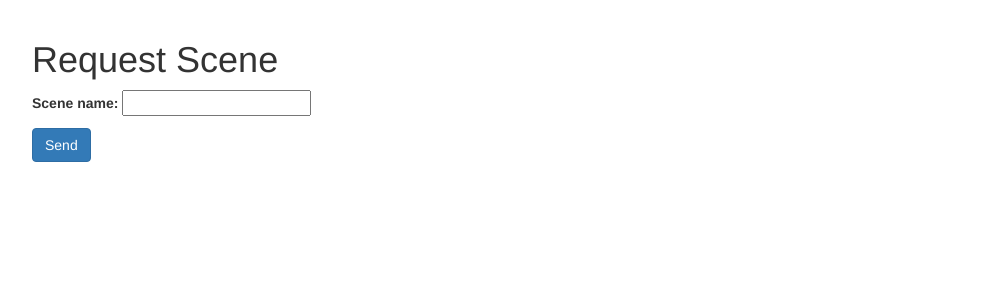
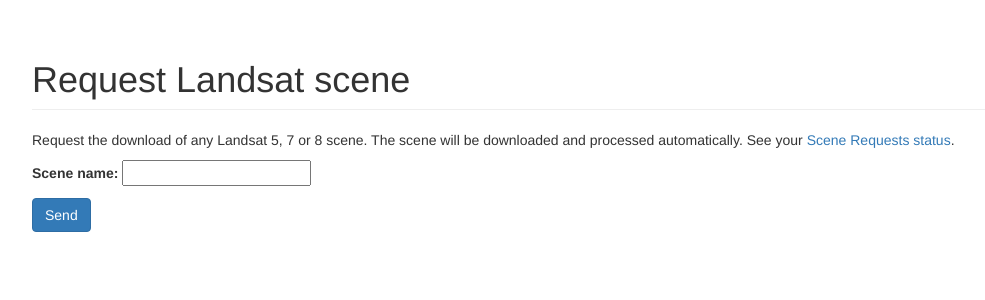
Before and after one commit to cenima-ibama/indicar_process, a Django app: page /request-scene/ in a window 1280 px wide. Shown: the part 72-372 px from the top of the page, without its empty margins (38-1023 px from the left). Run offline with Django 3.2, Linux system fonts and the light colour scheme; the visitor is signed in with stand-in values (Sample User, id 1); parts of the project's set-up code (start-up, migrations or seed data) failed here and were passed over; some libraries are stand-ins or nearby versions; some web fonts are replaced.

Commit message:
add class='page-header' to page titles and improve request-scene page

```diff
--- a/indicarprocess/catalogo/templates/catalogo/recursos.html
+++ b/indicarprocess/catalogo/templates/catalogo/recursos.html
@@ -1,4 +1,6 @@
 {% extends 'base.html' %}
+
+{% block title %}Recursos para uso no QGIS{% endblock title %}
 
 {% block page_title %}<h1>Recursos para uso no QGIS</h1>{% endblock page_title %}
 
--- a/indicarprocess/imagery/templates/imagery/cloud_rate.html
+++ b/indicarprocess/imagery/templates/imagery/cloud_rate.html
@@ -1,7 +1,7 @@
 {% extends 'base.html' %}
 {% load i18n %}
 
-{% block page_title %}<h1>{% trans 'Cloud rates of the last 16 days' %}</h1>{% endblock page_title %}
+{% block page_title %}<h1 class="page-header">{% trans 'Cloud rates of the last 16 days' %}</h1>{% endblock page_title %}
 
 {% block content %}
   {% if cloud_rate_data %}
--- a/indicarprocess/imagery/templates/imagery/login_form.html
+++ b/indicarprocess/imagery/templates/imagery/login_form.html
@@ -1,5 +1,4 @@
 {% load i18n %}
-
 
 <form action="{% url 'imagery:login' %}" method="post" role="form">{% csrf_token %}
   {% if next %}
--- a/indicarprocess/imagery/templates/imagery/login_page.html
+++ b/indicarprocess/imagery/templates/imagery/login_page.html
@@ -1,8 +1,9 @@
 {% extends "base.html" %}
 {% load i18n %}
 
+{% block title %}{% trans 'Login' %}{% endblock title %}
 
-{% block page_title %}<h1>{% trans 'Login' %}</h1>{% endblock page_title %}
+{% block page_title %}<h1 class="page-header">{% trans 'Login' %}</h1>{% endblock page_title %}
 
 {% block content %}
   {% if msg %}
--- a/indicarprocess/imagery/templates/imagery/not_found_scenerequest.html
+++ b/indicarprocess/imagery/templates/imagery/not_found_scenerequest.html
@@ -1,4 +1,6 @@
 {% extends 'imagery/user_scenerequest_list.html' %}
 {% load i18n %}
 
-<h1>{% block page_title %}{% trans 'Not Found Scene Requests' %}{% endblock page_title %}</h1>
+{% block title %}{% trans 'Not Found Scene Requests' %}{% endblock title %}
+
+{% block page_title %}<h1 class="page-header">{% trans 'Not Found Scene Requests' %}</h1>{% endblock page_title %}
--- a/indicarprocess/imagery/templates/imagery/request_scene.html
+++ b/indicarprocess/imagery/templates/imagery/request_scene.html
@@ -1,9 +1,18 @@
 {% extends 'base.html' %}
 {% load i18n %}
 
-{% block page_title %}<h1>{% trans 'Request Scene' %}</h1>{% endblock page_title %}
+{% block title %}{% trans 'Request Landsat scene' %}{% endblock title %}
+
+{% block page_title %}<h1 class="page-header">{% trans 'Request Landsat scene' %}</h1>{% endblock page_title %}
 
 {% block content %}
+  <p>
+    {% url 'imagery:user-scene-request' as the_url %}
+    {% blocktrans %}Request the download of any Landsat 5, 7 or 8 scene.
+      The scene will be downloaded and processed automatically. See your
+      <a href="{{ the_url }}">Scene Requests status</a>.{% endblocktrans %}
+  </p>
+
   {% if msg %}
     <div class="alert alert-success">{{ msg }}</div>
   {% endif %}
--- a/indicarprocess/imagery/templates/imagery/scene_detail.html
+++ b/indicarprocess/imagery/templates/imagery/scene_detail.html
@@ -3,7 +3,7 @@
 
 {% block title %}{% trans 'Scene' %} {{ scene.name }}{% endblock title %}
 
-{% block page_title %}<h1>{{ scene.name }}</h1>{% endblock page_title %}
+{% block page_title %}<h1 class="page-header">{{ scene.name }}</h1>{% endblock page_title %}
 
 {% block content %}
   <div class='col-sm-6 col-xs-12'>
--- a/indicarprocess/imagery/templates/imagery/scene_list.html
+++ b/indicarprocess/imagery/templates/imagery/scene_list.html
@@ -2,7 +2,9 @@
 {% load staticfiles %}
 {% load i18n %}
 
-{% block page_title %}<h1>{% trans 'Landsat Catalog' %}</h1>{% endblock page_title %}
+{% block title %}{% trans 'Landsat Catalog' %}{% endblock title %}
+
+{% block page_title %}<h1 class="page-header">{% trans 'Landsat Catalog' %}</h1>{% endblock page_title %}
 
 {% block content %}
   <button class="btn btn-default" type="button" data-toggle="collapse" data-target="#search-form" aria-expanded="false" aria-controls="search-form">
--- a/indicarprocess/imagery/templates/imagery/scenerequest_confirm_delete.html
+++ b/indicarprocess/imagery/templates/imagery/scenerequest_confirm_delete.html
@@ -1,7 +1,9 @@
 {% extends 'base.html' %}
 {% load i18n %}
 
-{% block page_title %}<h1>{% trans 'Delete scene request' %} {{ scenerequest }}?</h1>{% endblock page_title %}
+{% block title %}{% trans 'Delete scene request' %} {{ scenerequest }}?{% endblock title %}
+
+{% block page_title %}<h1 class="page-header">{% trans 'Delete scene request' %} {{ scenerequest }}?</h1>{% endblock page_title %}
 
 {% block content %}
   <p>{% trans 'Do you really want to delete the scene request' %} <strong>{{ scenerequest }}</strong>?</p>
--- a/indicarprocess/imagery/templates/imagery/user_scenerequest_list.html
+++ b/indicarprocess/imagery/templates/imagery/user_scenerequest_list.html
@@ -1,7 +1,9 @@
 {% extends 'base.html' %}
 {% load i18n %}
 
-{% block page_title %}<h1>{% trans 'My Scene Requests' %}</h1>{% endblock page_title %}
+{% block title %}{% trans 'My Landsat scene requests' %}{% endblock title %}
+
+{% block page_title %}<h1 class="page-header">{% trans 'My Landsat scene requests' %}</h1>{% endblock page_title %}
 
 {% block content %}
   {% if scenes %}
--- a/indicarprocess/indicarprocess/settings/local.py
+++ b/indicarprocess/indicarprocess/settings/local.py
@@ -27,7 +27,7 @@ EMAIL_BACKEND = 'django.core.mail.backends.console.EmailBackend'
 DATABASES = {
     'default': {
         'ENGINE': 'django.contrib.gis.db.backends.postgis',
-        'NAME': 'sentinel',
+        'NAME': 'indicarprocess',
         'USER': 'postgres',
         'PASSWORD': '',
         'HOST': '',
```
Also changed, not shown: indicarprocess/imagery/locale/pt_BR/LC_MESSAGES/django.po, 1 other file.
